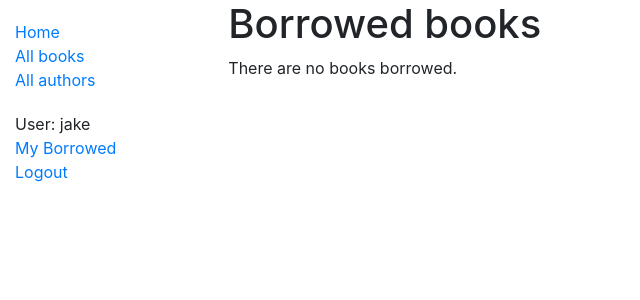
After one commit to jleine02/locallibrary, a Django app: page /catalog/mybooks/ in a window 1280 px wide. The commit adds this page. Shown: the top 300 px of the page, without its empty margins (0-640 px from the left). Run offline with Django 4.2, Linux system fonts and the light colour scheme; a user stored in the database is signed in; data comes from the database, SQL or seed files in the repository; both versions use the stored data as it was after the commit.

```diff
--- a/locallibrary/catalog/admin.py
+++ b/locallibrary/catalog/admin.py
@@ -44,6 +44,7 @@ class BookInstanceAdmin(admin.ModelAdmin):
     list_display = (
         'book',
         'status',
+        'borrower',
         'due_back',
         'id'
     )
@@ -54,6 +55,6 @@ class BookInstanceAdmin(admin.ModelAdmin):
             'fields': ('book', 'imprint', 'id')
         }),
         ('Availability', {
-            'fields': ('status', 'due_back')
+            'fields': ('status', 'due_back', 'borrower')
         }),
     )
--- a/locallibrary/catalog/templates/base_generic.html
+++ b/locallibrary/catalog/templates/base_generic.html
@@ -4,7 +4,10 @@
     {% block title %}<title>Local Library</title>{% endblock %}
     <meta charset="utf-8">
     <meta name="viewport" content="width=device-width, initial-scale=1">
-  <link rel="stylesheet" href="https://cdn.jsdelivr.net/npm/bootstrap@4.5.3/dist/css/bootstrap.min.css" integrity="sha384-TX8t27EcRE3e/ihU7zmQxVncDAy5uIKz4rEkgIXeMed4M0jlfIDPvg6uqKI2xXr2" crossorigin="anonymous">
+    <link rel="stylesheet"
+          href="https://cdn.jsdelivr.net/npm/bootstrap@4.5.3/dist/css/bootstrap.min.css"
+          integrity="sha384-TX8t27EcRE3e/ihU7zmQxVncDAy5uIKz4rEkgIXeMed4M0jlfIDPvg6uqKI2xXr2"
+          crossorigin="anonymous">
     <!-- Add additional CSS in static file -->
     {% load static %}
     <link rel="stylesheet" href="{% static 'css/styles.css' %}">
@@ -19,6 +22,19 @@
                 <li><a href="{% url 'books' %}">All books</a></li>
                 <li><a href="{% url 'authors' %}">All authors</a></li>
             </ul>
+            <ul class="sidebar-nav">
+                {% if user.is_authenticated %}
+                <li>User: {{ user.get_username }}</li>
+                <li><a href="{% url 'my-borrowed' %}">My Borrowed</a></li>
+                <li>
+                    <a href="{% url 'logout'%}?next={{request.path}}">Logout</a>
+                </li>
+                {% else %}
+                <li><a href="{% url 'login'%}?next={{request.path}}">Login</a>
+                </li>
+                {% endif %}
+            </ul>
+
             {% endblock %}
         </div>
         <div class="col-sm-10 ">{% block content %}{% endblock %}</div>
--- /dev/null
+++ b/locallibrary/catalog/templates/catalog/bookinstance_list_borrowed_user.html
@@ -0,0 +1,19 @@
+{% extends "base_generic.html" %}
+
+{% block content %}
+    <h1>Borrowed books</h1>
+
+    {% if bookinstance_list %}
+    <ul>
+
+      {% for bookinst in bookinstance_list %}
+      <li class="{% if bookinst.is_overdue %}text-danger{% endif %}">
+        <a href="{% url 'book-detail' bookinst.book.pk %}">{{bookinst.book.title}}</a> ({{ bookinst.due_back }})
+      </li>
+      {% endfor %}
+    </ul>
+
+    {% else %}
+      <p>There are no books borrowed.</p>
+    {% endif %}
+{% endblock %}
--- a/locallibrary/catalog/urls.py
+++ b/locallibrary/catalog/urls.py
@@ -6,5 +6,8 @@ urlpatterns = [
     path('books/', views.BookListView.as_view(), name='books'),
     path('book/<int:pk>', views.BookDetailView.as_view(), name='book-detail'),
     path('authors/', views.AuthorListView.as_view(), name='authors'),
-    path('author/<int:pk>', views.AuthorDetailView.as_view(), name='author-detail'),
+    path('author/<int:pk>', views.AuthorDetailView.as_view(),
+         name='author-detail'),
+    path('mybooks/', views.LoanedBooksByUserListView.as_view(),
+         name='my-borrowed'),
 ]
--- a/locallibrary/catalog/views.py
+++ b/locallibrary/catalog/views.py
@@ -1,5 +1,6 @@
 from django.shortcuts import render
 from django.views import generic
+from django.contrib.auth.mixins import LoginRequiredMixin
 
 from .models import Book, Author, BookInstance, Genre
 
@@ -47,3 +48,14 @@ class AuthorListView(generic.ListView):
 
 class AuthorDetailView(generic.DetailView):
     model = Author
+
+
+class LoanedBooksByUserListView(LoginRequiredMixin,generic.ListView):
+    """Generic class-based view listing books on loan to current user."""
+    model = BookInstance
+    template_name ='catalog/bookinstance_list_borrowed_user.html'
+    paginate_by = 10
+
+    def get_queryset(self):
+        return BookInstance.objects.filter(borrower=self.request.user) \
+            .filter(status__exact='o').order_by('due_back')
```
Also changed, not shown: locallibrary/catalog/models.py (+15 -0 lines), locallibrary/catalog/migrations/0002_bookinstance_borrower.py (added), locallibrary/catalog/migrations/0003_alter_bookinstance_options.py (added), locallibrary/db.sqlite3. Lines whose indentation alone changed are shown as unchanged.
